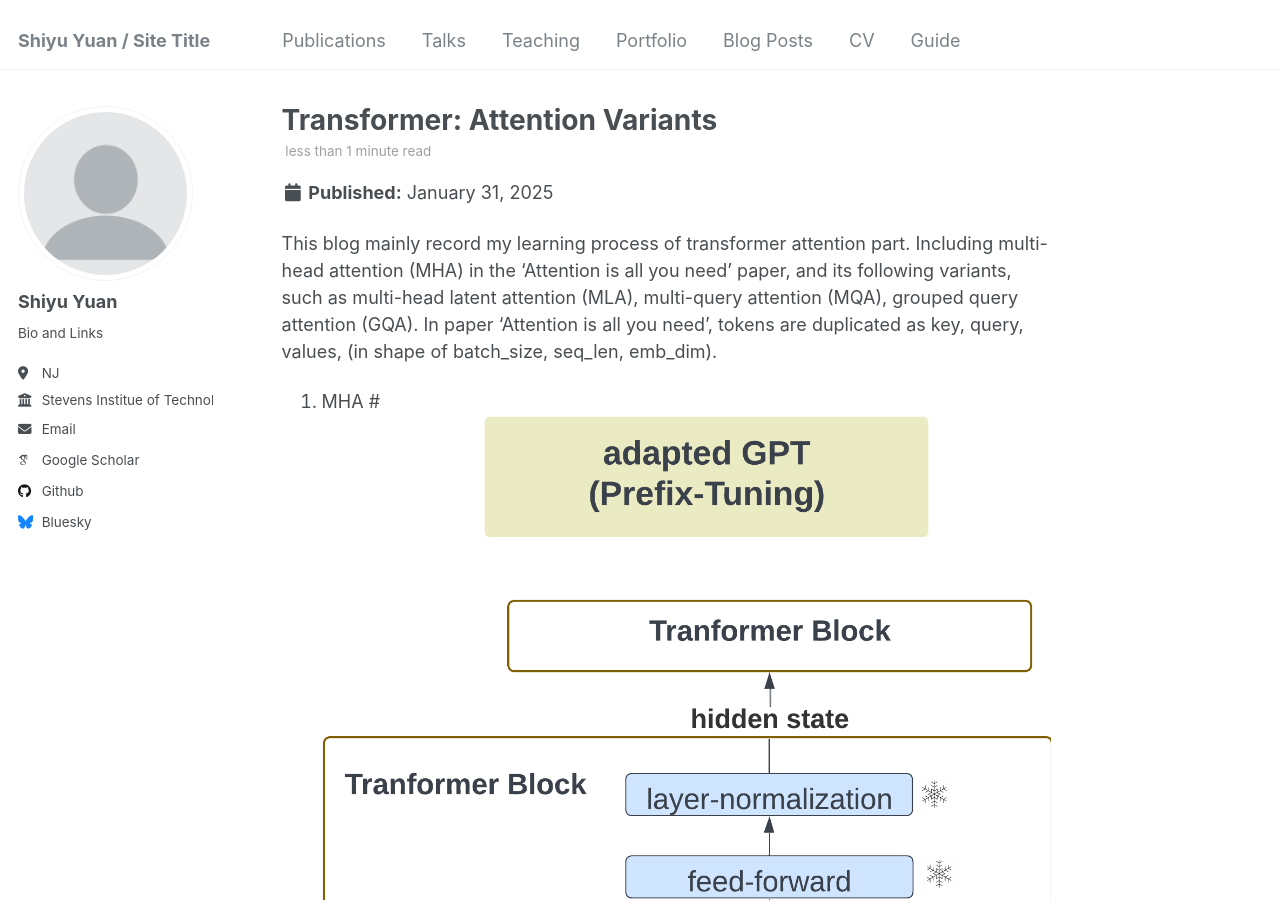
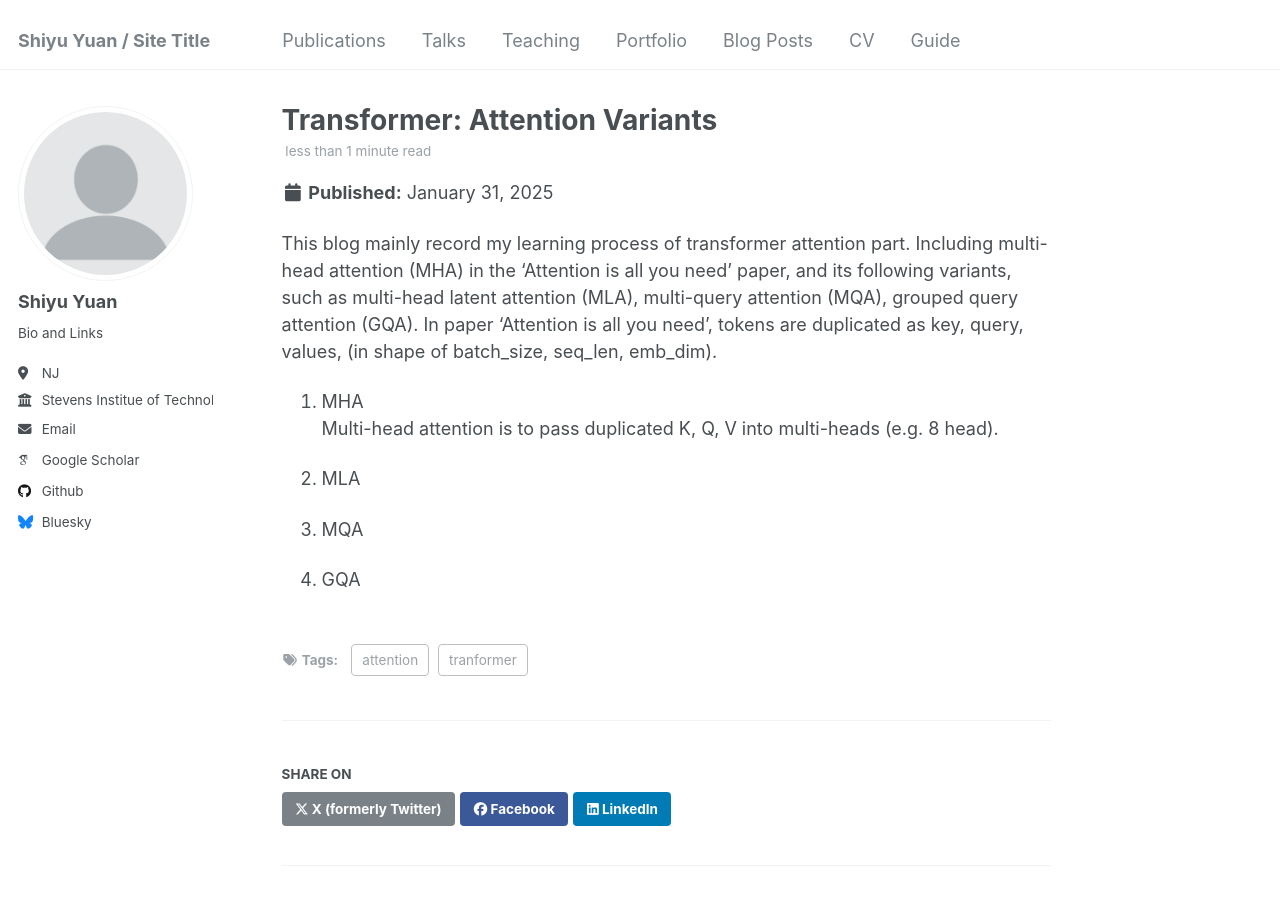
Before and after one commit to syyuan2021/syy2025, a Jekyll site: the page built from _posts/2025-01-31-blog-post-1.md, in a window 1280 px wide and 900 px high. Built offline with Jekyll 4.4.1, drawn with Linux system fonts in a browser that asks for light colours; some web fonts are replaced.

Commit message:
Update 2025-01-31-blog-post-1.md

```diff
--- a/_posts/2025-01-31-blog-post-1.md
+++ b/_posts/2025-01-31-blog-post-1.md
@@ -9,7 +9,7 @@ tags:
 
 This blog mainly record my learning process of transformer attention part. Including multi-head attention (MHA) in the 'Attention is all you need' paper, and its following variants,
 such as multi-head latent attention (MLA), multi-query attention (MQA), grouped query attention (GQA). In paper 'Attention is all you need', tokens are duplicated as key, query, values, (in shape of batch_size, seq_len, emb_dim).
-1. MHA  # ![Multi-Head Attention](/images/mha_diagram.png)
+1. MHA
 Multi-head attention is to pass duplicated K, Q, V into multi-heads (e.g. 8 head).
 
 2. MLA
```
